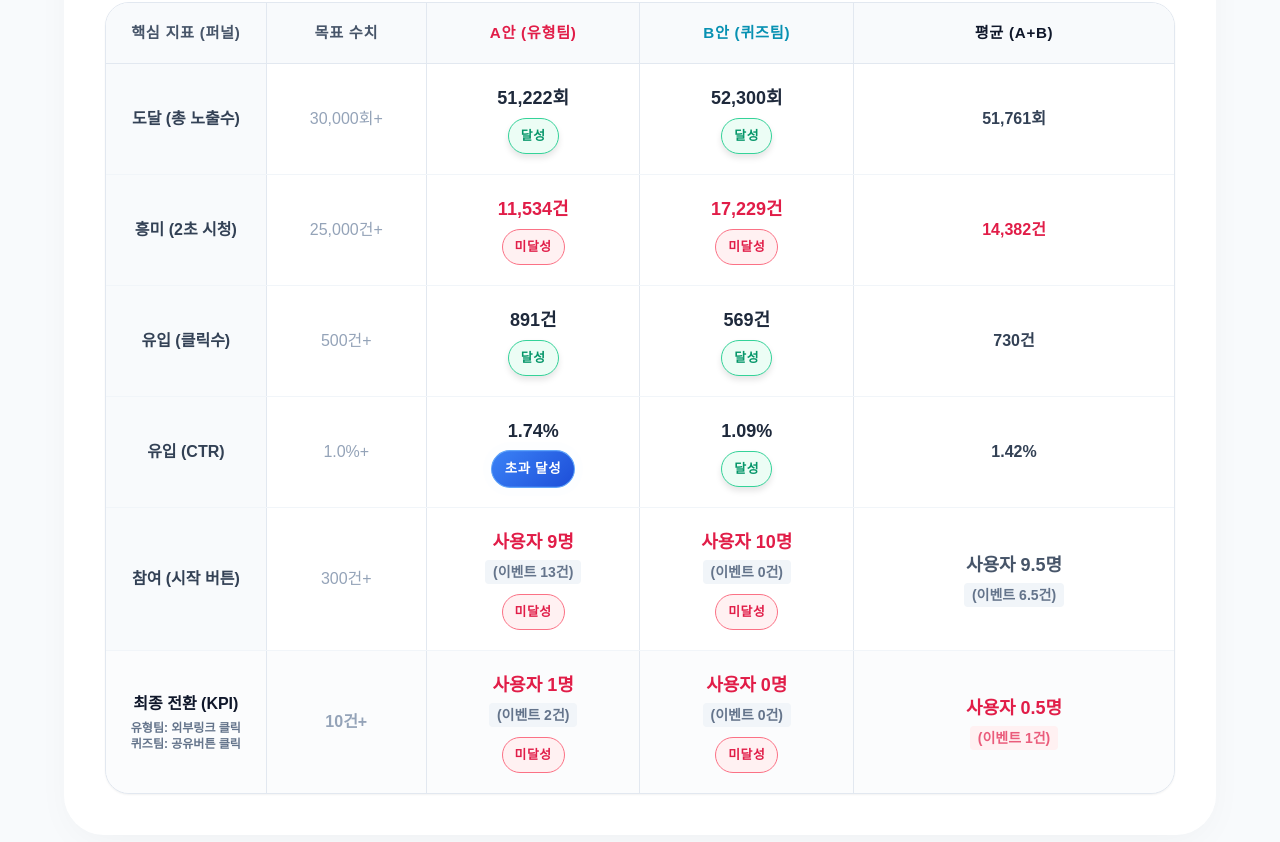
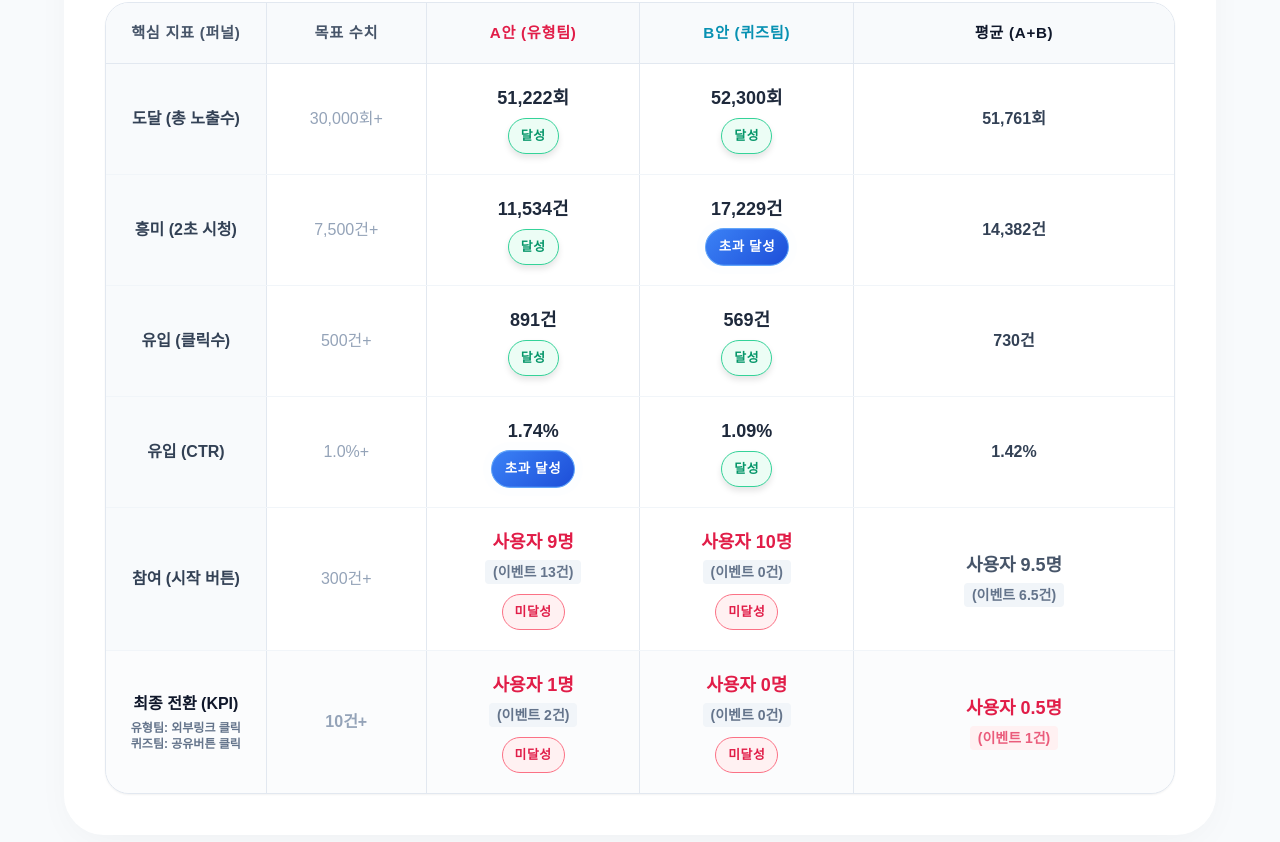
Before and after one commit to antoniokim97/DIMA-3-9pirates-brochure, a plain HTML site: page index.html in a window 1280 px wide. Shown: the part 8578-9420 px from the top of the page. Drawn offline with nearby package versions, Linux system fonts and the light colour scheme; a web font is replaced by a local one.

Commit message:
Add files via upload

```diff
--- a/index.html
+++ b/index.html
@@ -108,7 +108,7 @@
         .card-front { position: relative; z-index: 2; }
         .card-back { background: #0f172a; color: white; transform: rotateY(180deg); display: flex; flex-direction: column; justify-content: center; align-items: center; box-shadow: inset 0 0 20px rgba(0,0,0,0.5); border: 1px solid #334155; padding: 1rem; }
 
-        /* 💡 데스크탑 단일 목업 원래 비율(360x780) 롤백 (찌그러짐 방지) 💡 */
+        /* 데스크탑 단일 목업 원래 비율(360x780) 롤백 (찌그러짐 방지) */
         .phone-wrapper {
             position: relative;
             margin: 0 auto;
@@ -292,7 +292,7 @@
         .receipt-text-glow { text-shadow: 0 0 5px rgba(0,0,0,0.2); }
     </style>
 </head>
-<body class="antialiased selection:bg-brand-pink selection:text-white break-keep bg-slate-50 relative w-full">
+<body class="antialiased selection:bg-brand-pink selection:text-white break-keep bg-slate-50 relative w-full overflow-x-hidden">
 
     <div id="liquid-cursor"><span>CLICK</span></div>
 
@@ -305,9 +305,9 @@
     <div id="orb-2" class="ambient-orb"></div>
 
     <!-- 화면 반전을 위한 메인 컨텐츠 래퍼 -->
-    <main id="main-content" class="relative z-10 w-full max-w-full h-full transition-[filter] duration-700">
-
-        <!-- 네비게이션 매핑 -->
+    <main id="main-content" class="relative z-10 w-full max-w-full overflow-x-hidden h-full transition-[filter] duration-700">
+
+        <!-- 💡 네비게이션 매핑 정상화 (00~05 완벽 링크) -->
         <nav class="fixed top-0 w-full z-50 bg-white/80 backdrop-blur-lg border-b border-slate-100 transition-all duration-300">
             <div class="max-w-7xl mx-auto px-6 flex items-center justify-between h-20">
                 <div class="font-black text-2xl tracking-tighter flex items-center gap-2 text-slate-900 select-none cursor-pointer hover-target" onclick="window.scrollTo({top: 0, behavior: 'smooth'})">
@@ -661,7 +661,7 @@
                             </div>
 
                             <div class="w-full xl:w-auto flex flex-col sm:flex-row justify-center gap-8 hover-target">
-                                <!-- 2차 영상 (A'안) -->
+                                <!-- 2차 영상 (A안 고도화) -->
                                 <div class="flex-1 w-full max-w-[340px] mx-auto">
                                     <div class="text-center text-sm font-bold text-brand-pink mb-4 flex items-center justify-center gap-2"><i class="ph-fill ph-video-camera text-lg"></i> A안(고도화) 광고 영상</div>
                                     <div class="phone-wrapper">
@@ -675,7 +675,7 @@
                                         </div>
                                     </div>
                                 </div>
-                                <!-- 2차 랜딩 (A'안) -->
+                                <!-- 2차 랜딩 (A안 고도화) -->
                                 <div class="flex-1 w-full max-w-[340px] mx-auto">
                                     <div class="text-center text-sm font-bold text-brand-pink mb-4 flex items-center justify-center gap-2"><i class="ph-fill ph-hand-tap text-lg"></i> A안(고도화) 랜딩페이지</div>
                                     <div class="phone-wrapper">
@@ -698,7 +698,7 @@
             </div>
         </section>
 
-        <!-- 💡 04. 실무형 Apple-to-Apple KPI 분석 -->
+        <!-- 💡 04. 실무형 Apple-to-Apple KPI 분석 (정확한 지표 업데이트 완료) -->
         <section id="sec-04" class="py-32 px-6 relative z-10 border-t border-slate-200/50 bg-slate-50">
             <div class="max-w-7xl mx-auto">
                 <div class="text-center mb-20 blur-reveal">
@@ -741,17 +741,18 @@
                                         <td class="p-5 font-bold text-lg">51,761회</td>
                                     </tr>
                                     <tr>
+                                        <!-- 💡 1차 흥미 목표 7,500건으로 하향 조정 -->
                                         <td class="p-5 font-bold border-r border-slate-200 bg-slate-50">흥미 (2초 시청)</td>
-                                        <td class="p-5 border-r border-slate-200 text-slate-400">25,000건+</td>
-                                        <td class="p-5 border-r border-slate-200">
-                                            <div class="font-bold text-brand-pink text-lg">11,534건</div>
-                                            <div class="status-badge status-failed">미달성</div>
-                                        </td>
-                                        <td class="p-5 border-r border-slate-200">
-                                            <div class="font-bold text-brand-pink text-lg">17,229건</div>
-                                            <div class="status-badge status-failed">미달성</div>
-                                        </td>
-                                        <td class="p-5 font-bold text-brand-pink text-lg">14,382건</td>
+                                        <td class="p-5 border-r border-slate-200 text-slate-400">7,500건+</td>
+                                        <td class="p-5 border-r border-slate-200">
+                                            <div class="font-bold text-slate-800 text-lg">11,534건</div>
+                                            <div class="status-badge status-success">달성</div>
+                                        </td>
+                                        <td class="p-5 border-r border-slate-200">
+                                            <div class="font-bold text-slate-800 text-lg">17,229건</div>
+                                            <div class="status-badge status-overachieve">초과 달성</div>
+                                        </td>
+                                        <td class="p-5 font-bold text-lg">14,382건</td>
                                     </tr>
                                     <tr>
                                         <td class="p-5 font-bold border-r border-slate-200 bg-slate-50">유입 (클릭수)</td>
@@ -867,8 +868,9 @@
                                         <td class="p-5 font-bold text-slate-700 text-lg">94,723회</td>
                                     </tr>
                                     <tr>
+                                        <!-- 💡 2차 흥미 목표 20,000건으로 하향 조정 -->
                                         <td class="p-5 font-bold border-r border-slate-200 bg-slate-50">흥미 (2초 시청)</td>
-                                        <td class="p-5 border-r border-slate-200 text-slate-400">30,000건+</td>
+                                        <td class="p-5 border-r border-slate-200 text-slate-400">20,000건+</td>
                                         <td class="p-5 border-r border-slate-200">
                                             <div class="font-bold text-brand-pink text-lg">17,689건</div>
                                             <div class="status-badge status-failed">미달성</div>
@@ -1730,9 +1732,6 @@ $$$$P d$$$$F $ $$$$$$$$$- $$$$$$
             loop();
         }
 
-        // 터미널 구형 트리거 대응 (이젠 안전한 글리치로 발동)
-        function triggerTerminal() { triggerGlitchProtocol(); }
-
         // 4. 공통 모달 및 기타
         function triggerConfettiAndModal() {
             confetti({ particleCount: 100, spread: 70, origin: { y: 0.6 } });
```
